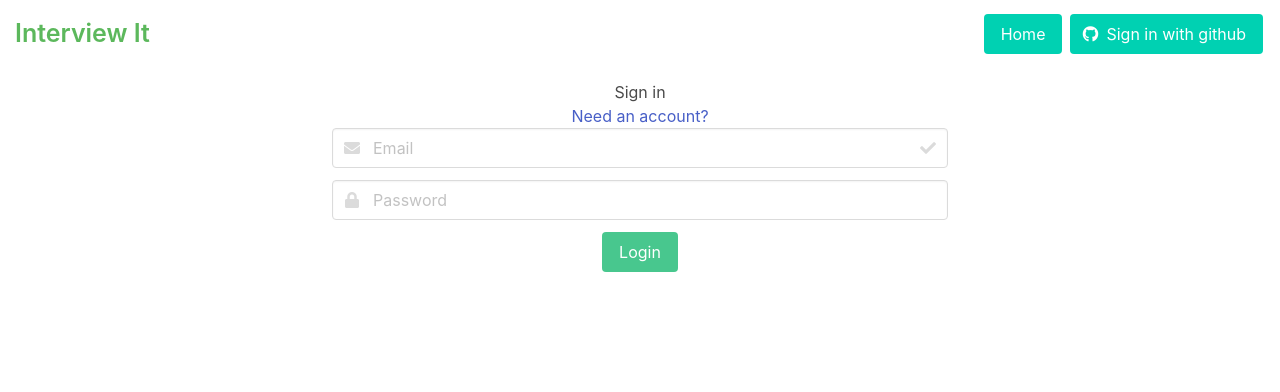
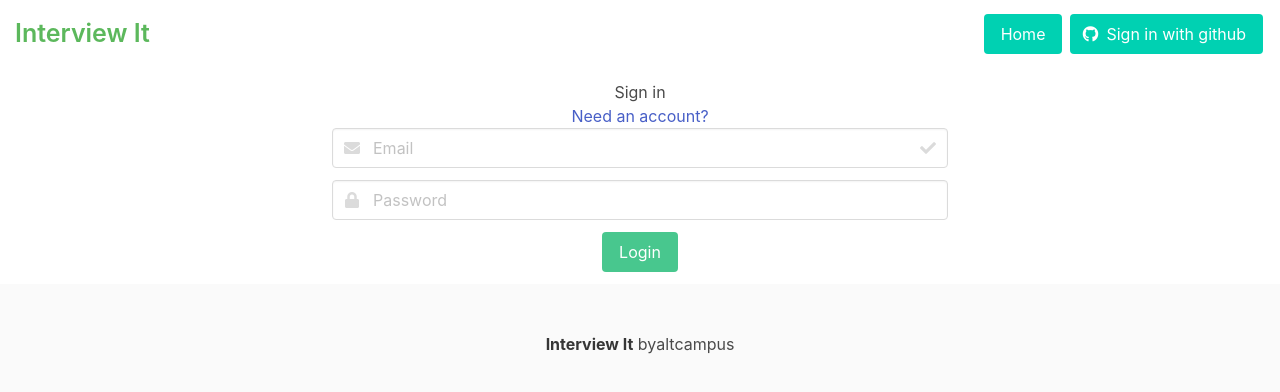
Before and after one commit to BadBrahmin/hackathon-quiz, a React (Create React App) app: page /signin in a window 1280 px wide. Shown: the top 392 px of the page. Built offline with nearby package versions, Linux system fonts and the light colour scheme.

Commit message:
update style

```diff
--- a/src/App.js
+++ b/src/App.js
@@ -4,6 +4,7 @@ import { Route, BrowserRouter as Router, Switch } from "react-router-dom";
 import SignIn from "./components/SignIn";
 import Nav from "./components/Nav";
 import Home from "./components/Home";
+import Footer from './components/Footer';
 function App() {
   return (
     <Router>
@@ -14,6 +15,8 @@ function App() {
           <Route path="/signin" component={SignIn} />
           <Route render={() => <p>Not found</p>} />
         </Switch>
+
+        <Footer/>
       </div>
     </Router>
   );
--- a/src/App.scss
+++ b/src/App.scss
@@ -16,3 +16,8 @@
     margin: 10px 10px;
   }
 }
+
+footer {
+  background-color: #3AC4A7;
+
+}
--- /dev/null
+++ b/src/components/Footer.js
@@ -0,0 +1,24 @@
+import React, { Component } from "react";
+
+class Footer extends Component {
+  constructor(props) {
+    super(props);
+    this.state = {};
+  }
+  render() {
+    return (
+      <>
+        <footer class="footer is primary">
+          <div class="content has-text-centered">
+            <p>
+              <strong>Interview It</strong> by{"altcampus"}
+
+            </p>
+          </div>
+        </footer>
+      </>
+    );
+  }
+}
+
+export default Footer;
```
